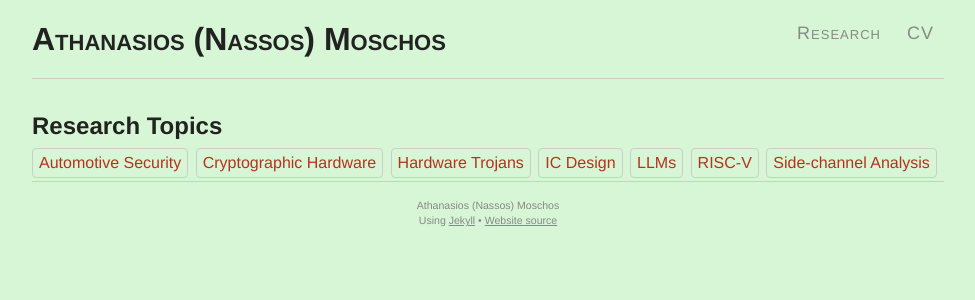
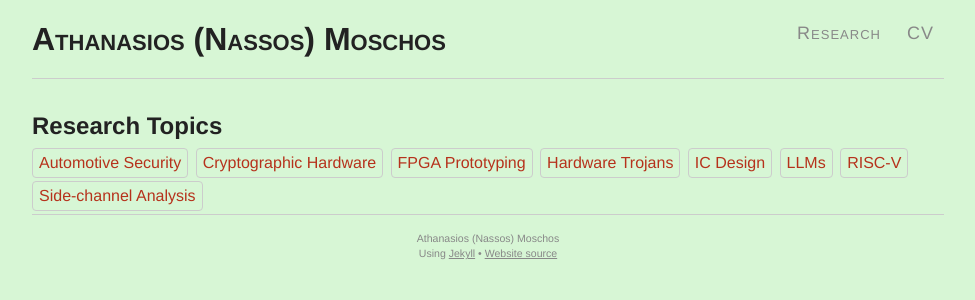
Before and after one commit to 0ena/0ena.github.io, a Jekyll site: the page built from tags.md, in a window 1280 px wide. Shown: the top 300 px of the page, without its empty margins (152-1127 px from the left). Built offline with Jekyll 4.4.1, drawn with Linux system fonts in a browser that asks for light colours; nearby versions of some CDN libraries.

Commit message:
Update research topics in research.yml
Added topics 'RISC-V' and 'FPGA Prototyping' to research entries.

```diff
--- a/_data/research.yml
+++ b/_data/research.yml
@@ -7,6 +7,8 @@ pubs:
       topics:
           - "Hardware Trojans"
           - "Side-channel Analysis"
+          - "RISC-V"
+          - "FPGA Prototyping"
 
     - title:   "Towards Practical Fabrication Stage Attacks Using Interrupt-Resilient Hardware Trojans"
       author:  '<span style="text-decoration: underline">Athanasios Moschos</span>, Fabian Monrose, Angelos D. Keromytis'
@@ -18,6 +20,7 @@ pubs:
           - "Hardware Trojans"
           - "RISC-V"
           - "IC Design"
+          - "FPGA Prototyping"
       media:
         - name: "GitHub"
           url:  "https://github.com/0ena/riscv-hw-trojans?tab=readme-ov-file#host-2024-towards-practical-fabrication-stage-attacks-using-interrupt-resilient-hardware-trojans"
```
